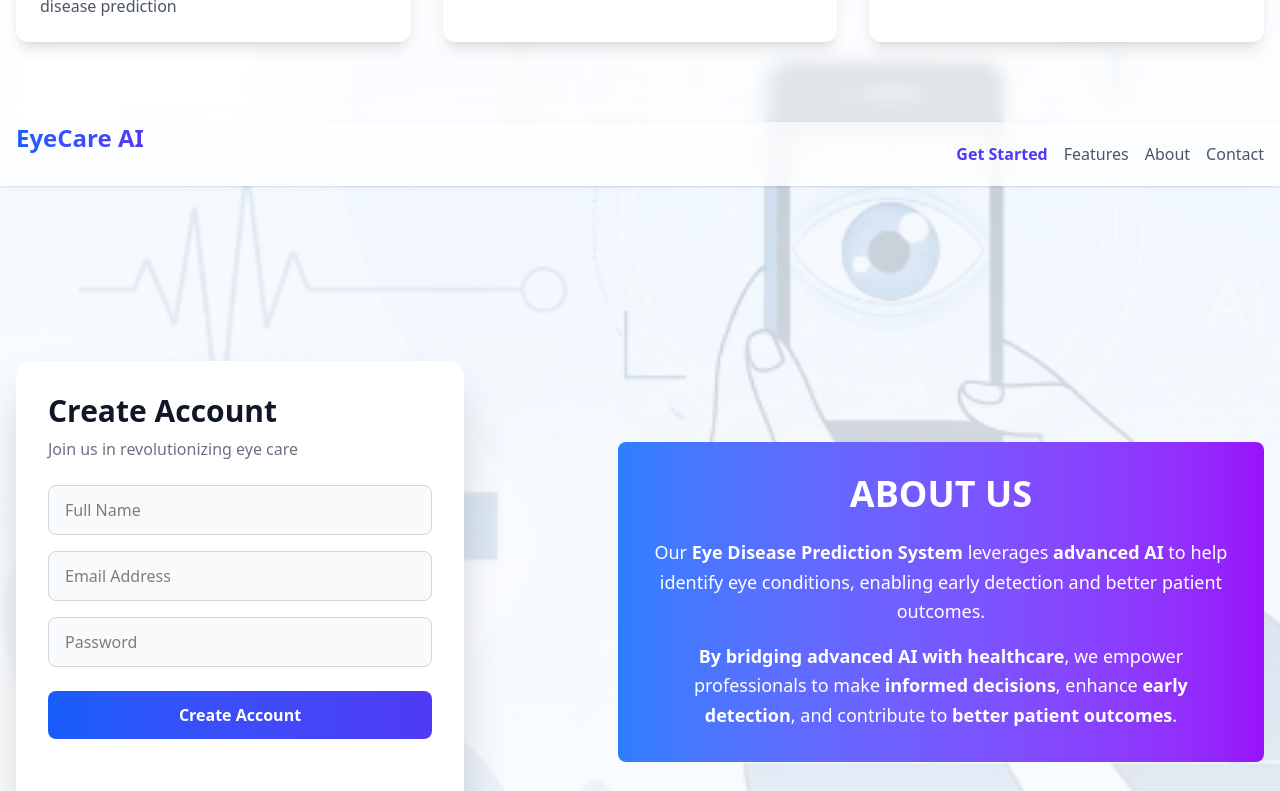
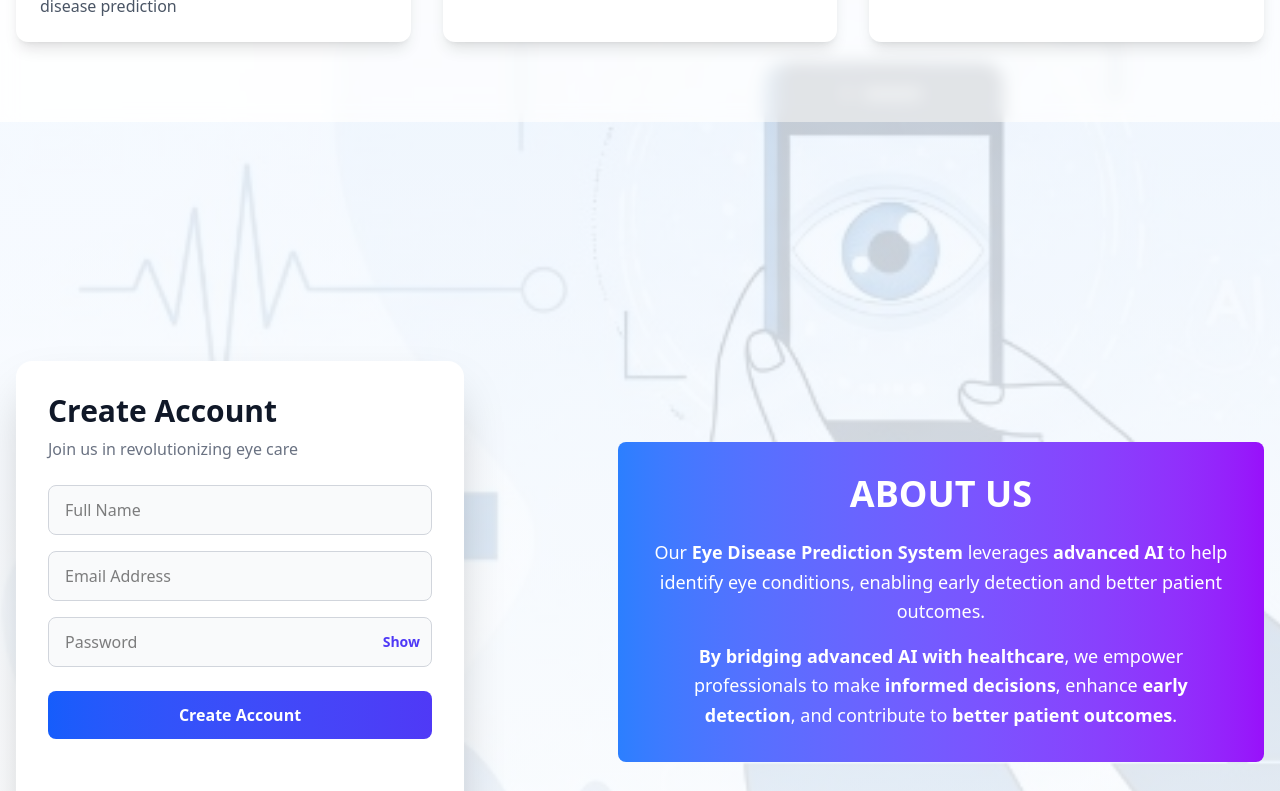
Before and after one commit to Avi1305/EyeDiseaseFrontend, a React (Vite) app: page / in a window 1280 px wide. Shown: the part 920-1711 px from the top of the page. Built offline with nearby package versions, Linux system fonts and the light colour scheme.

Commit message:
initial commit

```diff
--- a/src/components/Navbar.jsx
+++ b/src/components/Navbar.jsx
@@ -2,7 +2,7 @@ import { Link } from "react-router-dom";
 
 const Navbar = () => (
   <nav className="bg-white/80 backdrop-blur-md fixed w-full z-50 shadow-sm">
-    <div className="max-w-7xl mx-auto px-4 flex justify-between h-16">
+    <div className="max-w-7xl mx-auto px-4 flex justify-between h-16 flex items-center">
       <h1 className="text-2xl font-bold bg-gradient-to-r from-blue-600 to-indigo-600 bg-clip-text text-transparent">
         EyeCare AI
       </h1>
@@ -15,7 +15,7 @@ const Navbar = () => (
               section.scrollIntoView({ behavior: 'smooth' });
             }
           }}
-          className="text-indigo-600 font-semibold hover:text-indigo-800 transition-colors"
+          className="text-indigo-600 font-semibold hover:text-indigo-800 transition-colors cursor-pointer"
         >
           Get Started
         </button>
--- a/src/components/Registration.jsx
+++ b/src/components/Registration.jsx
@@ -9,6 +9,7 @@ const Registration = () => {
   const [formData, setFormData] = useState({ name: '', email: '', password: '' });
   const [error, setError] = useState('');
   const [justRegistered, setJustRegistered] = useState(false); // ✅ flag to show login
+  const [showPassword, setShowPassword] = useState(false);
 
   const handleChange = (e) => {
     setError('');
@@ -47,11 +48,11 @@ const Registration = () => {
     //   ></div>
 
     <div style={{ position: 'relative', zIndex: 1 }}>
-      <Navbar />
+      {/* <Navbar /> */}
 
       {justRegistered ? (
         <div className="flex justify-center py-16">
-          <LoginForm />
+          <Login />
         </div>
       ) : (
         <section id="register" className="py-20 bg-gradient-to-b from-blue-50/50 to-white/70">
@@ -95,19 +96,30 @@ const Registration = () => {
                     title="Please enter a valid email address."
                   />
 
+                  <div className="relative">
                     <input
                       name="password"
-                    type="password"
+                      type={showPassword ? "text" : "password"}
                       placeholder="Password"
                       className="w-full px-4 py-3 border border-gray-300 rounded-lg focus:ring-2 focus:ring-indigo-500
-             focus:border-indigo-500 transition-all duration-200 bg-gray-50 hover:bg-white"
+     focus:border-indigo-500 transition-all duration-200 bg-gray-50 hover:bg-white pr-12"
                       value={formData.password}
                       onChange={handleChange}
                       required
                       pattern="^(?=.*[a-z])(?=.*[A-Z])(?=.*\d)(?=.*[@$!%*?&])[A-Za-z\d@$!%*?&]{8,}$"
-
                       title="Password must be at least 8 characters long and include uppercase, lowercase, number, and special character."
                     />
+
+
+                    {/* Toggle Show/Hide Password */}
+                    <button
+                      type="button"
+                      onClick={() => setShowPassword(!showPassword)}
+                      className="absolute right-3 top-1/2 transform -translate-y-1/2 text-sm text-indigo-600 font-semibold focus:outline-none cursor-pointer"
+                    >
+                      {showPassword ? "Hide" : "Show"}
+                    </button>
+                  </div>
                 </div>
 
 
```
Lines whose indentation alone changed are shown as unchanged.
